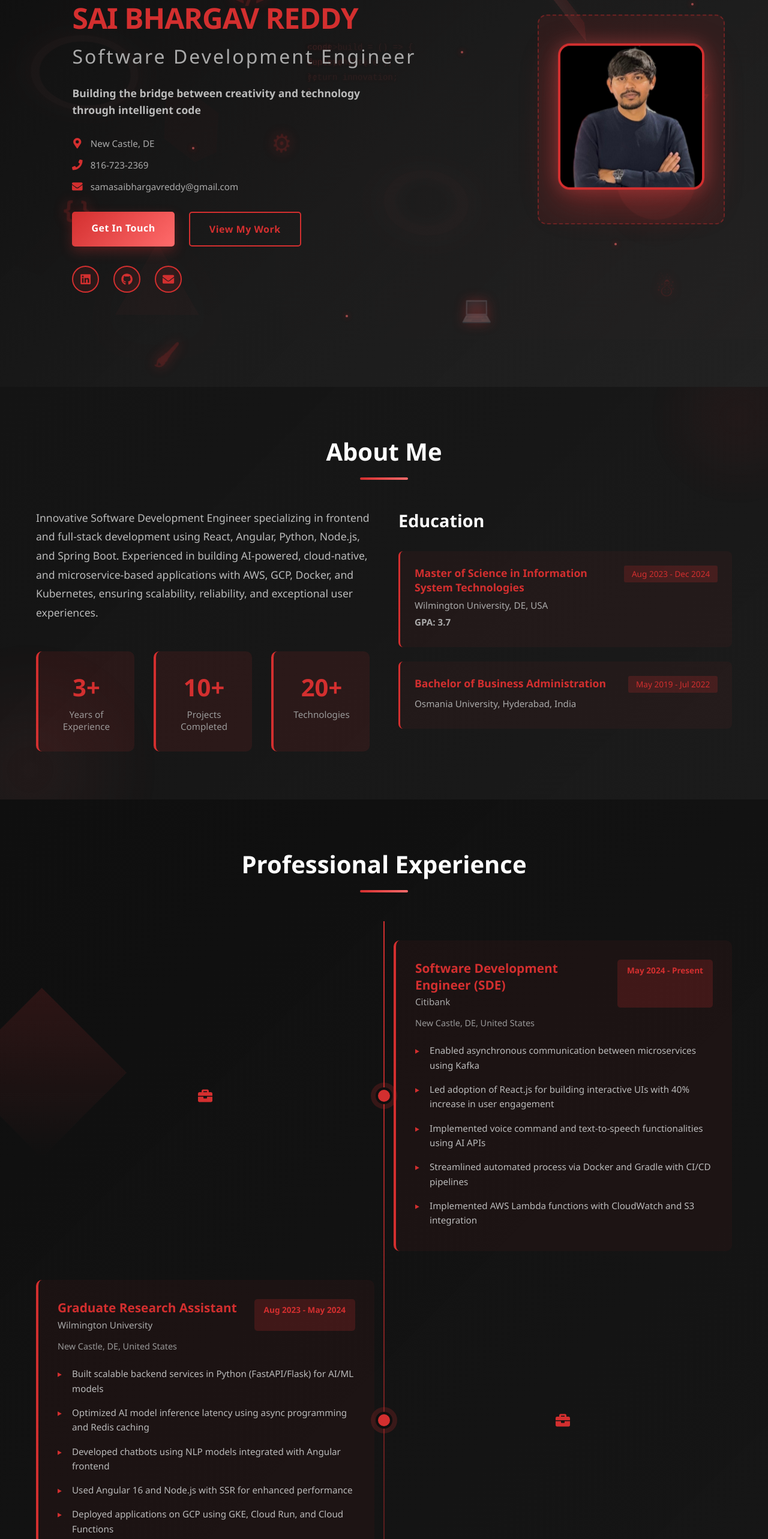
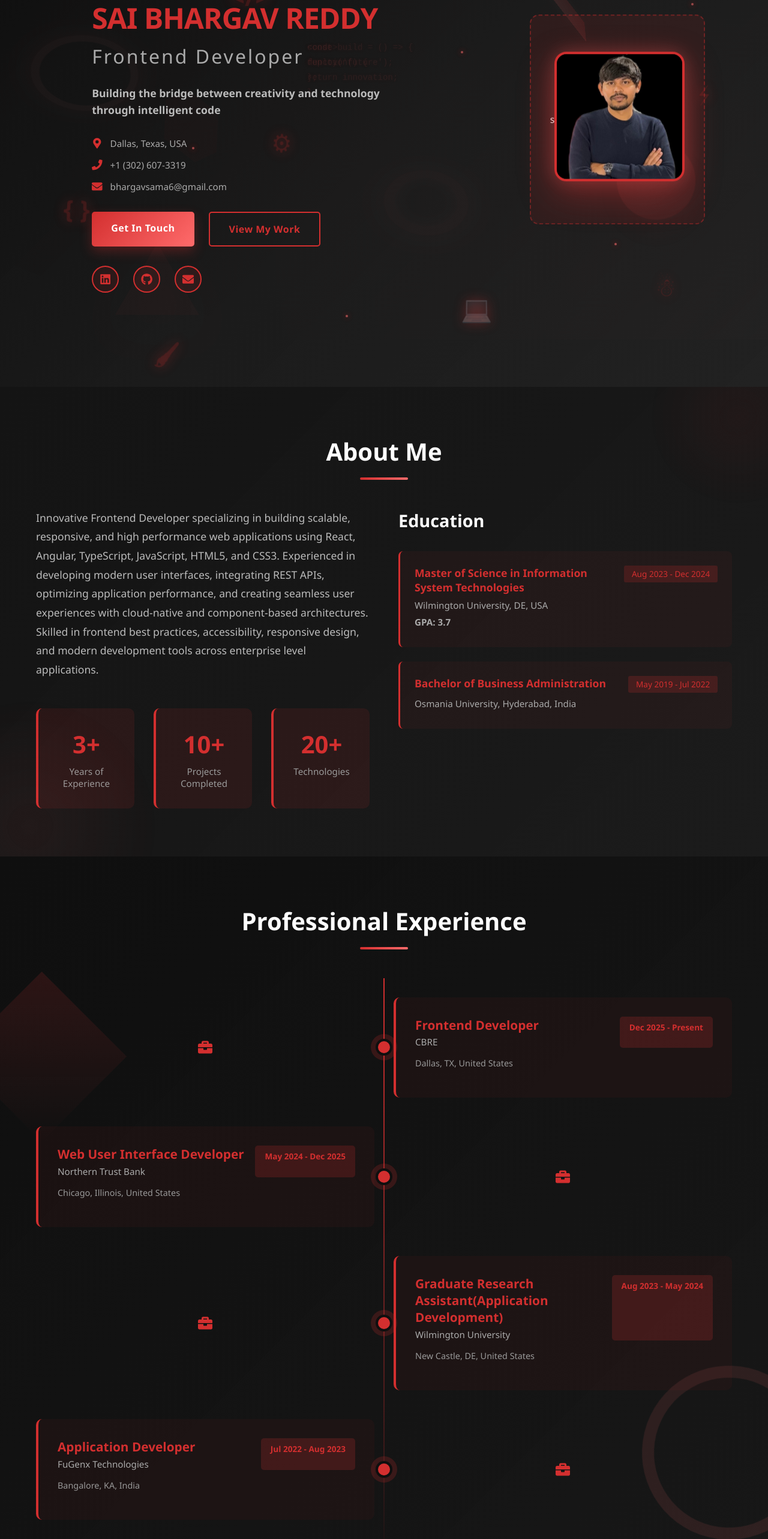
Before and after one commit to samasaibhargavreddy/Portfolio, a React (Vite) app: page / in a window 1280 px wide. Shown: the part 234-2800 px from the top of the page at 60% size. Built offline with nearby package versions, Linux system fonts and the light colour scheme.

Commit message:
made changes

```diff
--- a/src/components/About.jsx
+++ b/src/components/About.jsx
@@ -9,7 +9,7 @@ export default function About() {
         <div className="about-content">
           <div className="about-text">
                         <p className="about-intro">
-              Innovative Software Development Engineer specializing in frontend and full-stack development using React, Angular, Python, Node.js, and Spring Boot. Experienced in building AI-powered, cloud-native, and microservice-based applications with AWS, GCP, Docker, and Kubernetes, ensuring scalability, reliability, and exceptional user experiences.
+              Innovative Frontend Developer specializing in building scalable, responsive, and high performance web applications using React, Angular, TypeScript, JavaScript, HTML5, and CSS3. Experienced in developing modern user interfaces, integrating REST APIs, optimizing application performance, and creating seamless user experiences with cloud-native and component-based architectures. Skilled in frontend best practices, accessibility, responsive design, and modern development tools across enterprise level applications.
             </p>
             <div className="about-stats">
               <div className="stat">
--- a/src/components/Certifications.css
+++ b/src/components/Certifications.css
@@ -1,6 +1,6 @@
 .certifications {
   padding: 80px 0;
-  background: linear-gradient(135deg, rgba(15, 15, 15, 1) 0%, rgba(25, 25, 25, 0.8) 100%);
+  background: llinear-gradient(135deg, rgb(4, 97, 144) 0%, rgba(30, 30, 30, 0.8) 100%);
   position: relative;
   overflow: hidden;
 }
@@ -11,7 +11,7 @@
   top: 25%;
   left: 8%;
   font-size: 150px;
-  color: rgba(211, 47, 47, 0.06);
+  color: radial-gradient(circle, rgb(251, 252, 253) 0%, transparent 10%);;
   animation: gearSpin 20s linear infinite;
 }
 
@@ -47,7 +47,7 @@
   display: block;
   width: 80px;
   height: 4px;
-  background: linear-gradient(90deg, #d32f2f, #ff6b6b);
+  background: linear-gradient(90deg, #329fc3b1, hsla(193, 77%, 47%, 0.627));
   margin: 1rem auto 0;
   border-radius: 2px;
 }
--- a/src/components/Certifications.jsx
+++ b/src/components/Certifications.jsx
@@ -10,10 +10,10 @@ const certifications = [
     description: 'Professional certification in building cross-platform applications using Angular framework'
   },
   {
-    title: 'Web app using microservices with Kubernetes',
-    issuer: 'Google for Dev',
-    icon: FaGoogle,
-    description: 'Advanced certification in microservices architecture and Kubernetes orchestration'
+    title: 'React JS Certified Developer',
+    issuer: 'Great Learning',
+    icon: 'great-learning.svg',
+    description: 'Certification in React.js development, covering component-based architecture, state management, and frontend best practices'
   }
 ]
 
--- a/src/components/Contact.jsx
+++ b/src/components/Contact.jsx
@@ -39,7 +39,7 @@ export default function Contact() {
                 </div>
                 <div className="contact-text">
                   <h4>Phone</h4>
-                  <p><a href="tel:+1-816-723-2369">+1 (816) 723-2369</a></p>
+                  <p><a href="tel:+1-302-607-3319">+1 (302) 607-3319</a></p>
                 </div>
               </div>
 
@@ -49,7 +49,7 @@ export default function Contact() {
                 </div>
                 <div className="contact-text">
                   <h4>Email</h4>
-                  <p><a href="mailto:samasaibhargavreddy@gmail.com">samasaibhargavreddy@gmail.com</a></p>
+                  <p><a href="mailto:bhargavsama6@gmail.com">bhargavsama6@gmail.com"</a></p>
                 </div>
               </div>
 
@@ -59,7 +59,7 @@ export default function Contact() {
                 </div>
                 <div className="contact-text">
                   <h4>Location</h4>
-                  <p>New Castle, Delaware, USA</p>
+                  <p>Dallas, Texas, USA</p>
                 </div>
               </div>
             </div>
--- a/src/components/Experience.jsx
+++ b/src/components/Experience.jsx
@@ -4,41 +4,35 @@ import './Experience.css'
 
 const experiences = [
   {
-    title: 'Software Development Engineer (SDE)',
-    company: 'Citibank',
-    location: 'New Castle, DE, United States',
-    period: 'May 2024 - Present',
+    title: 'Frontend Developer',
+    company: 'CBRE',
+    location: 'Dallas, TX, United States',
+    period: 'Dec 2025 - Present',
     highlights: [
-      'Enabled asynchronous communication between microservices using Kafka',
-      'Led adoption of React.js for building interactive UIs with 40% increase in user engagement',
-      'Implemented voice command and text-to-speech functionalities using AI APIs',
-      'Streamlined automated process via Docker and Gradle with CI/CD pipelines',
-      'Implemented AWS Lambda functions with CloudWatch and S3 integration'
     ]
   },
   {
-    title: 'Graduate Research Assistant',
+    title: 'Web User Interface Developer',
+    company: 'Northern Trust Bank',
+    location: 'Chicago, Illinois, United States',
+    period: 'May 2024 - Dec 2025',
+    highlights: [
+    ]
+  },
+  {
+    title: 'Graduate Research Assistant(Application Development)',
     company: 'Wilmington University',
     location: 'New Castle, DE, United States',
     period: 'Aug 2023 - May 2024',
     highlights: [
-      'Built scalable backend services in Python (FastAPI/Flask) for AI/ML models',
-      'Optimized AI model inference latency using async programming and Redis caching',
-      'Developed chatbots using NLP models integrated with Angular frontend',
-      'Used Angular 16 and Node.js with SSR for enhanced performance',
-      'Deployed applications on GCP using GKE, Cloud Run, and Cloud Functions'
     ]
   },
   {
-    title: 'Software Developer',
-    company: 'Comviva',
+    title: 'Application Developer',
+    company: 'FuGenx Technologies',
     location: 'Bangalore, KA, India',
     period: 'Jul 2022 - Aug 2023',
     highlights: [
-      'Designed microservices architecture with 40% improvement in scalability',
-      'Designed real-time notification system using React.js and Firebase',
-      'Optimized React applications with hooks, achieving 30% reduction in API calls',
-      'Implemented standard software engineering practices for CI/CD deployment'
     ]
   }
 ]
--- a/src/components/Footer.jsx
+++ b/src/components/Footer.jsx
@@ -11,7 +11,7 @@ export default function Footer() {
         <div className="footer-content">
           <div className="footer-section">
             <h3>Sai Bhargav Reddy Sama</h3>
-            <p>Software Development Engineer | Full-Stack Developer</p>
+            <p>Frontend Developer</p>
           </div>
 
           <div className="footer-section">
@@ -28,7 +28,7 @@ export default function Footer() {
           <div className="footer-section">
             <h4>Follow Me</h4>
             <div className="footer-socials">
-              <a href="https://www.linkedin.com/in/samasaibhargavreddy/" target="_blank" rel="noopener noreferrer">
+              <a href="https://www.linkedin.com/in/saibhargavreddy6/" target="_blank" rel="noopener noreferrer">
                 <FaLinkedin />
               </a>
               <a href="https://github.com/samasaibhargavreddy" target="_blank" rel="noopener noreferrer">
--- a/src/components/Hero.jsx
+++ b/src/components/Hero.jsx
@@ -46,7 +46,7 @@ export default function Hero() {
             <h1 className="hero-title">
               <span className="red-accent">SAI BHARGAV REDDY</span>
               <br />
-              <span className="hero-subtitle">Software Development Engineer</span>
+              <span className="hero-subtitle">Frontend Developer</span>
             </h1>
             <p className="hero-description">
               <strong>Building the bridge between creativity and technology through intelligent code</strong>
@@ -54,15 +54,15 @@ export default function Hero() {
             <div className="hero-info">
               <div className="info-item">
                 <FaMapMarkerAlt className="info-icon" />
-                <span>New Castle, DE</span>
+                <span>Dallas, Texas, USA</span>
               </div>
               <div className="info-item">
                 <FaPhone className="info-icon" />
-                <span>816-723-2369</span>
+                <span>+1 (302) 607-3319</span>
               </div>
               <div className="info-item">
                 <FaEnvelope className="info-icon" />
-                <span>samasaibhargavreddy@gmail.com</span>
+                <span>bhargavsama6@gmail.com</span>
               </div>
             </div>
             <div className="hero-cta">
@@ -70,18 +70,18 @@ export default function Hero() {
               <a href="#projects" className="cta-button secondary">View My Work</a>
             </div>
             <div className="hero-socials">
-              <a href="https://www.linkedin.com/in/samasaibhargavreddy/" target="_blank" rel="noopener noreferrer" className="social-link">
+              <a href="https://www.linkedin.com/in/saibhargavreddy6/" target="_blank" rel="noopener noreferrer" className="social-link">
                 <FaLinkedin />
               </a>
               <a href="https://github.com/samasaibhargavreddy" target="_blank" rel="noopener noreferrer" className="social-link">
                 <FaGithub />
               </a>
-              <a href="mailto:samasaibhargavreddy@gmail.com" className="social-link">
+              <a href="mailto:bhargavsama6@gmail.com" className="social-link">
                 <FaEnvelope />
               </a>
             </div>
           </div>
-          <div className="hero-car">
+          <div className="hero-car">s
             <div className="profile-picture">
               <img src="/profile.jpg" alt="Sai Bhargav Reddy" className="profile-img" onError={(e) => {e.target.style.display='none'; e.target.nextSibling.style.display='flex';}} />
               <div className="profile-placeholder-box" style={{display: 'none'}}>
--- a/src/components/Projects.jsx
+++ b/src/components/Projects.jsx
@@ -28,16 +28,17 @@ const projects = [
     github: 'https://github.com/samasaibhargavreddy/ChatBot'
   },
   {
-    title: 'Music Application',
-    description: 'A full-featured music web application allowing users to explore, manage music tracks, create playlists, and enjoy seamless playback with an intuitive and responsive user interface.',
+    title: 'Shop Hub',
+    description: 'A full-featured e-commerce web application allowing users to explore products, manage their shopping cart, and complete purchases with an intuitive and responsive user interface.',
     tech: ['JavaScript', 'React.js', 'Spring Framework', 'HTML5 Audio API', 'CSS3', 'Responsive Design'],
     highlights: [
       'Dynamic client-side behavior',
       'State management',
       'CSS animations',
-      'Cross-browser compatibility'
+      'Cross-browser compatibility',
+      'React'
     ],
-    github: 'https://github.com/samasaibhargavreddy/Music-Application'
+    github: 'https://github.com/samasaibhargavreddy/shophub.git'
   }
 ]
 
--- a/src/components/Skills.jsx
+++ b/src/components/Skills.jsx
@@ -3,16 +3,12 @@ import './Skills.css'
 
 const skillsData = [
   {
-    category: 'Programming Languages',
-    skills: ['C++', 'Java', 'SQL', 'Python', 'Kotlin', 'TypeScript']
+    category: 'Frontend Technologies',
+    skills: ['React.js', 'Angular', 'Vue.js', 'HTML5', 'CSS3', 'JavaScript', 'TypeScript', 'Bootstrap', 'Tailwind CSS']
   },
   {
-    category: 'Frontend Technologies',
-    skills: ['React.js', 'Angular', 'Vue.js', 'HTML5', 'CSS3', 'JavaScript', 'Bootstrap', 'Tailwind CSS']
-  },
-  {
-    category: 'Backend & Frameworks',
-    skills: ['Spring', 'Spring Boot', 'Node.js', 'Express.js', 'Hibernate', 'FastAPI', 'Flask']
+    category: 'Programming Languages',
+    skills: [ 'JavaScript', 'TypeScript','C++', 'Java', 'SQL', 'Python']
   },
   {
     category: 'Databases',
```
Also changed, not shown: public/great-learning.svg (added), 1 other file (tests, documents, lock files or other folders).
